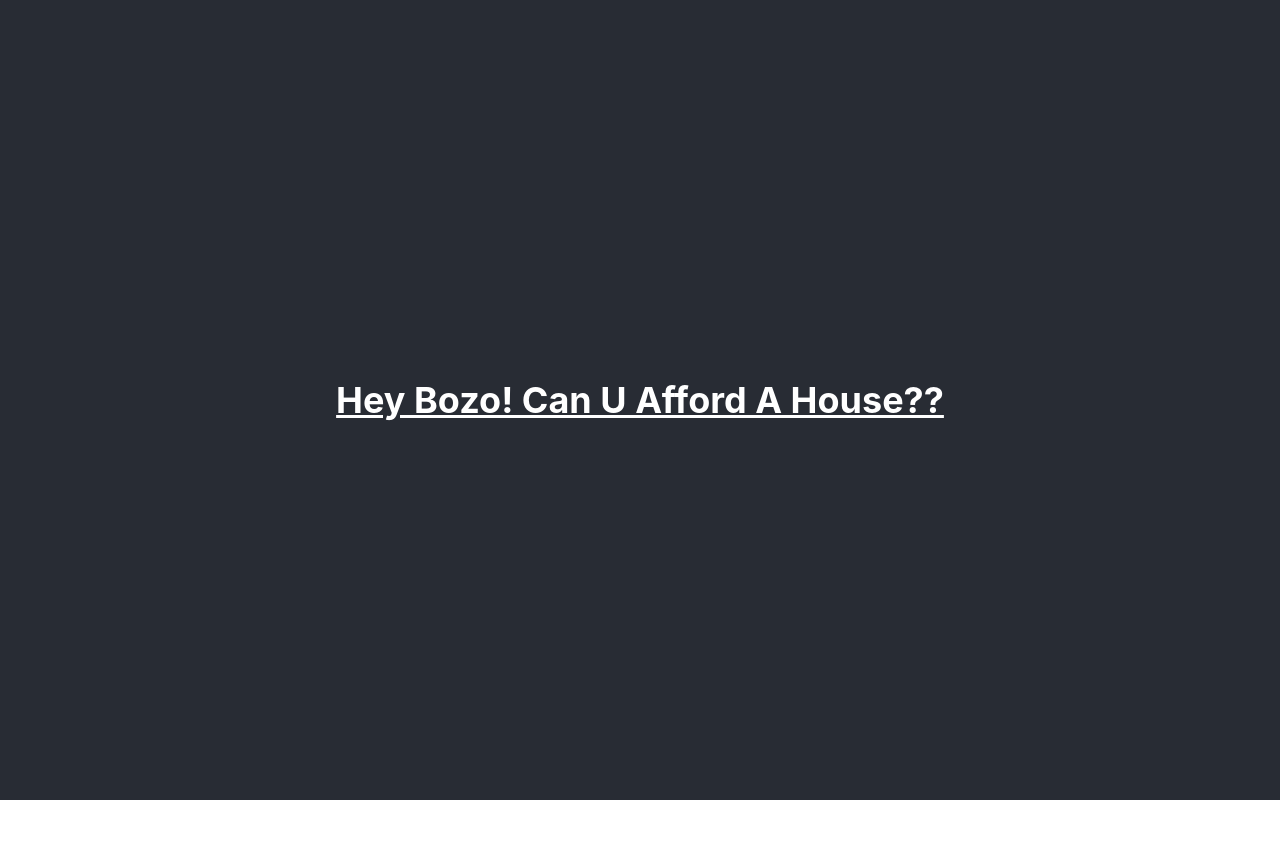
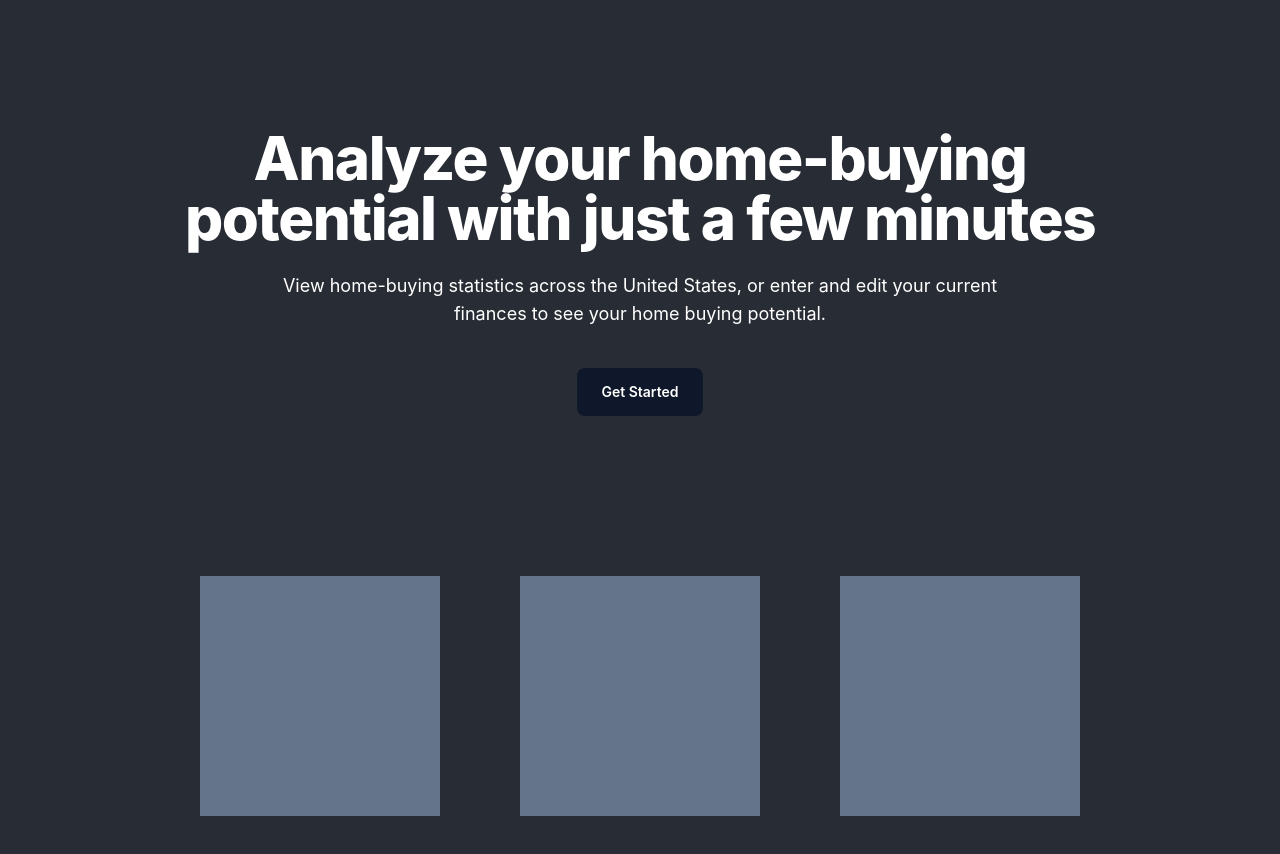
Before and after one commit to Seligmann/hackutd-x-fannie-mae, a JavaScript app: page / in a window 1280 px wide. Shown: the top 854 px of the page. Before the commit the page ends 800 px from the top, so only its background shows below. Built offline with nearby package versions, Linux system fonts and the light colour scheme; the HTML template or start-up script is replaced by a standard one.

Commit message:
Added landing screen welcome message and placeholder for graphs

```diff
--- a/src/App.js
+++ b/src/App.js
@@ -15,14 +15,26 @@ firebase.initializeApp(firebaseConfig);
 const db = firebase.firestore();
 
 const App = () => {
-  return (
-      <div className="App">
-        <div className="App-header">
-            <h1 className="text-4xl font-bold underline">
-                Hey Bozo! Can U Afford A House??
-            </h1>
+    return (
+        <div className="App">
+            <div className="App-header">
+                <div className="relative max-w-5xl mx-auto pt-20 sm:pt-24 lg:pt-32"><h1
+                    className="text-slate-900 font-extrabold text-4xl sm:text-5xl lg:text-6xl tracking-tight text-center text-white">Analyze
+                    your home-buying potential with just a few minutes</h1><p
+                    className="mt-6 text-lg text-center max-w-3xl mx-auto text-white">View home-buying statistics across
+                    the United States, or enter and edit your current finances to see your home buying potential.</p>
+                    <div className="mt-6 sm:mt-10 flex justify-center space-x-6 text-sm"><a
+                        className="bg-slate-900 hover:bg-slate-700 focus:outline-none focus:ring-2 focus:ring-slate-400 focus:ring-offset-2 focus:ring-offset-slate-50 text-white font-semibold h-12 px-6 rounded-lg w-full flex items-center justify-center sm:w-auto dark:bg-sky-500 dark:highlight-white/20 dark:hover:bg-sky-400"
+                        href="/placeholder">Get Started</a>
+                    </div>
+                </div>
+                <div className={"pt-40 pb-20 px-20 space-x-20 flex flex-row"}>
+                    <div className={"w-60 h-60 bg-slate-500"}></div>
+                    <div className={"w-60 h-60 bg-slate-500"}></div>
+                    <div className={"w-60 h-60 bg-slate-500"}></div>
+                </div>
+            </div>
         </div>
-      </div>
-  );
+    );
 };
 export default App;
```
Also changed, not shown: 1 other file (tests, documents, lock files or other folders).
